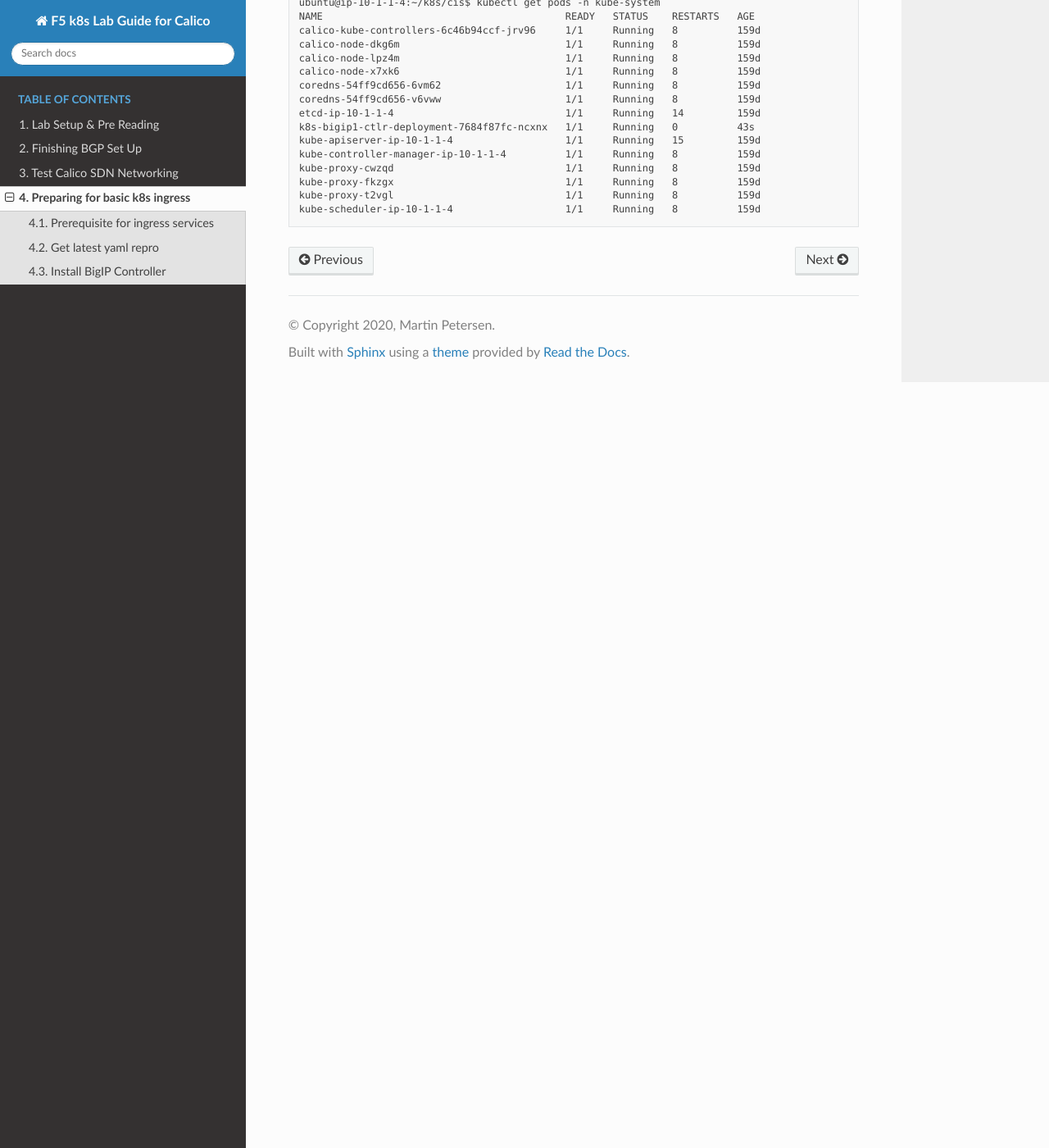
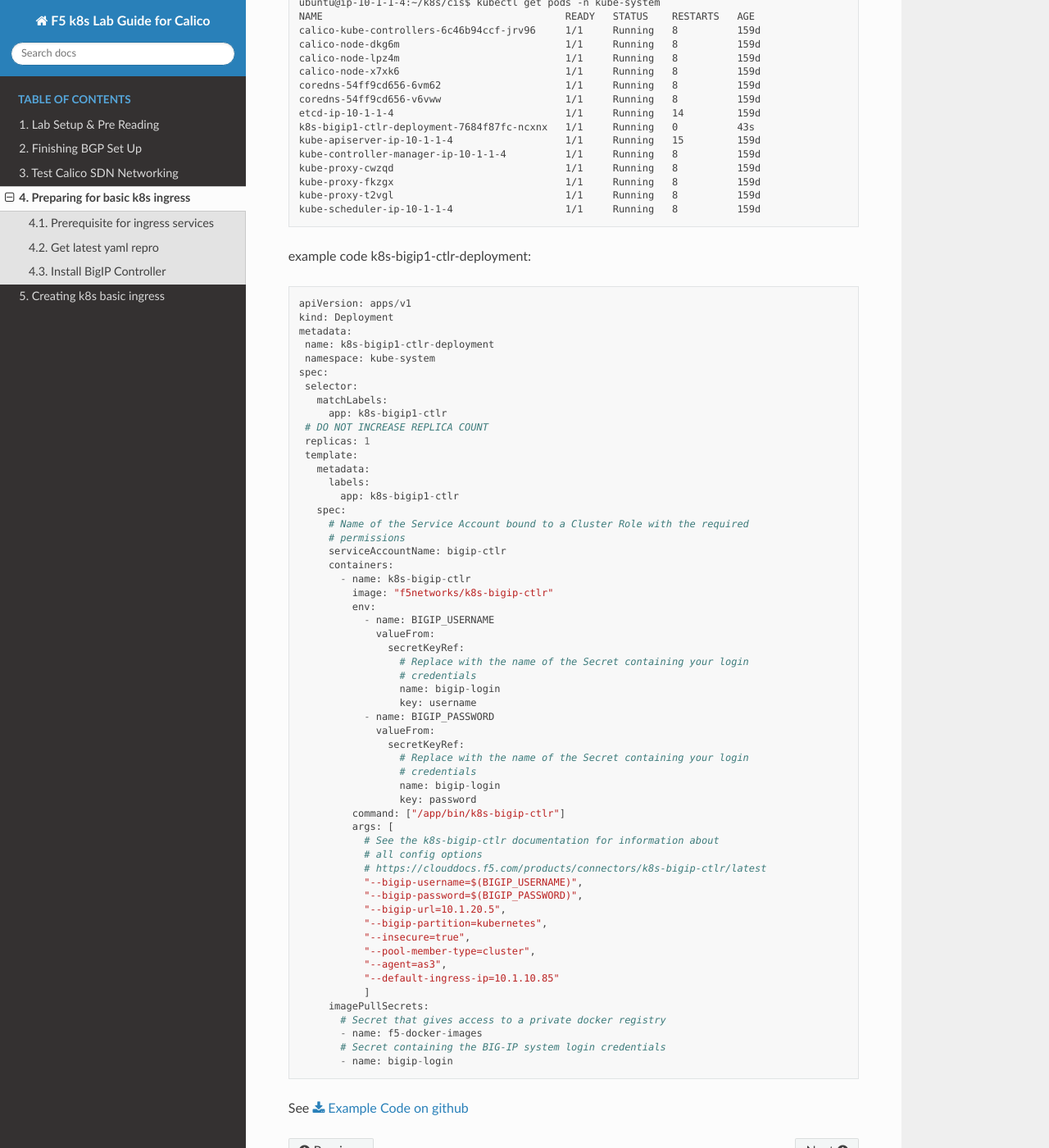
Before and after one commit to de1chk1nd/F5k8sCalicoLab, a Sphinx documentation site: the page built from docs/source/k8s_basic_ingress.rst, in a window 1280 px wide and 1400 px high, scrolled down 2645 px. Shown: the whole window at 82% size. Built offline with Sphinx 7.4.7 and the Read the Docs theme 2.0.0, drawn with Linux system fonts in a browser that asks for light colours.

Commit message:
preworkdone

```diff
--- a/docs/source/FinishBGP-Test.rst
+++ b/docs/source/FinishBGP-Test.rst
@@ -221,10 +221,5 @@
 4. return traffic leaving the POD (through tunnel interface), will be sent back to f5 (either because of SNAT on :red:`bigip` or via default route)
 
 
-
-
-
-
-
 .. toctree::
    :maxdepth: 2
--- a/docs/source/FinishBGP.rst
+++ b/docs/source/FinishBGP.rst
@@ -119,5 +119,8 @@
 In the next chapter we will dig into the calico SDN and test access to the pods.
 
 
+
+
+
 .. toctree::
    :maxdepth: 2
--- a/docs/source/PreWork.rst
+++ b/docs/source/PreWork.rst
@@ -213,6 +213,5 @@
               [...]
 
 
-
 .. toctree::
    :maxdepth: 2
--- a/docs/source/index.rst
+++ b/docs/source/index.rst
@@ -9,7 +9,6 @@
 
 If you find any errors/mistakes or want to contribute to the overall quality of the lab, please send an email to *m.petersen@f5.com*
 
-
 .. toctree::
    :numbered:
    :maxdepth: 2
--- a/docs/source/k8s_basic_ingress.rst
+++ b/docs/source/k8s_basic_ingress.rst
@@ -131,11 +131,67 @@
     kube-scheduler-ip-10-1-1-4                   1/1     Running   8          159d
 
 
+example code k8s-bigip1-ctlr-deployment::
+
+    apiVersion: apps/v1
+    kind: Deployment
+    metadata:
+     name: k8s-bigip1-ctlr-deployment
+     namespace: kube-system
+    spec:
+     selector:
+       matchLabels:
+         app: k8s-bigip1-ctlr
+     # DO NOT INCREASE REPLICA COUNT
+     replicas: 1
+     template:
+       metadata:
+         labels:
+           app: k8s-bigip1-ctlr
+       spec:
+         # Name of the Service Account bound to a Cluster Role with the required
+         # permissions
+         serviceAccountName: bigip-ctlr
+         containers:
+           - name: k8s-bigip-ctlr
+             image: "f5networks/k8s-bigip-ctlr"
+             env:
+               - name: BIGIP_USERNAME
+                 valueFrom:
+                   secretKeyRef:
+                     # Replace with the name of the Secret containing your login
+                     # credentials
+                     name: bigip-login
+                     key: username
+               - name: BIGIP_PASSWORD
+                 valueFrom:
+                   secretKeyRef:
+                     # Replace with the name of the Secret containing your login
+                     # credentials
+                     name: bigip-login
+                     key: password
+             command: ["/app/bin/k8s-bigip-ctlr"]
+             args: [
+               # See the k8s-bigip-ctlr documentation for information about
+               # all config options
+               # https://clouddocs.f5.com/products/connectors/k8s-bigip-ctlr/latest
+               "--bigip-username=$(BIGIP_USERNAME)",
+               "--bigip-password=$(BIGIP_PASSWORD)",
+               "--bigip-url=10.1.20.5",
+               "--bigip-partition=kubernetes",
+               "--insecure=true",
+               "--pool-member-type=cluster",
+               "--agent=as3",
+               "--default-ingress-ip=10.1.10.85"
+               ]
+         imagePullSecrets:
+           # Secret that gives access to a private docker registry
+           - name: f5-docker-images
+           # Secret containing the BIG-IP system login credentials
+           - name: bigip-login
 
 
-
-
-
+See :download:`Example Code on github <https://github.com/de1chk1nd/F5k8sCalicoLab/blob/main/k8s/cis/002_setup_cis_bigip.yaml>`
 
 
 .. toctree::
```
Also changed, not shown: other parts of docs/source/PreWork.rst (+1 -1 lines), docs/source/k8s_basic_ingress_service.rst (+20 -0 lines).
